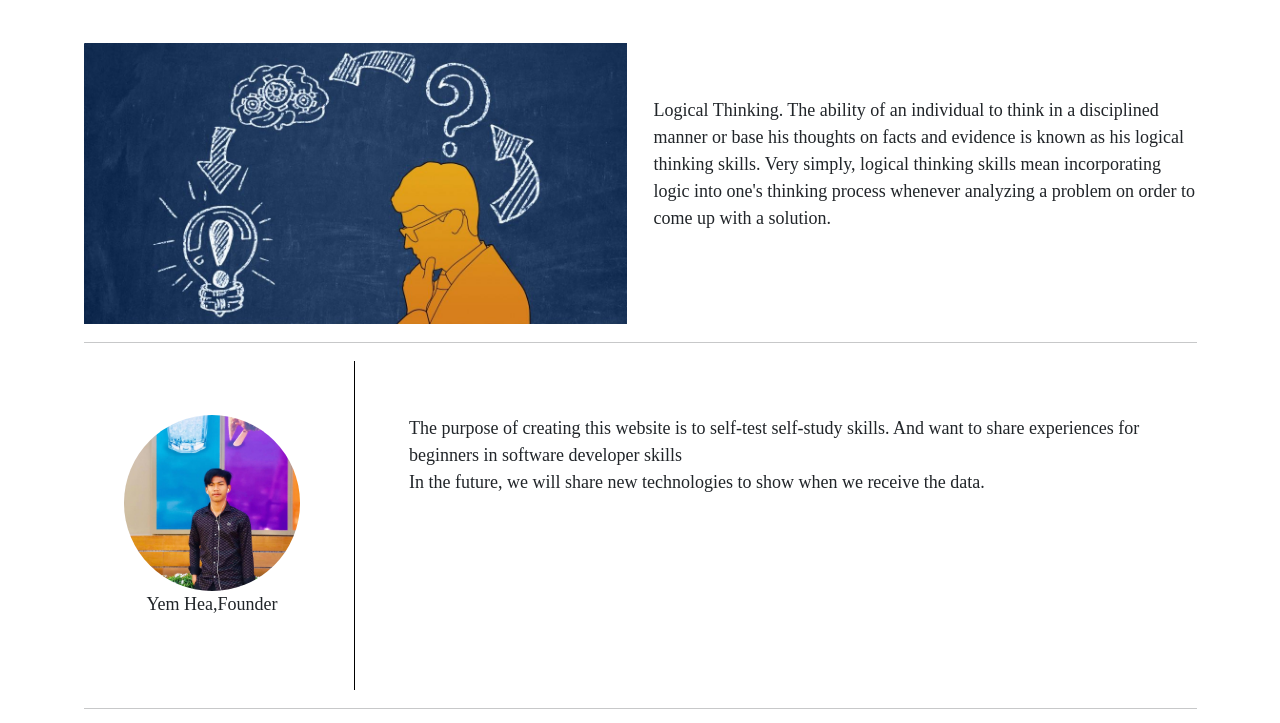
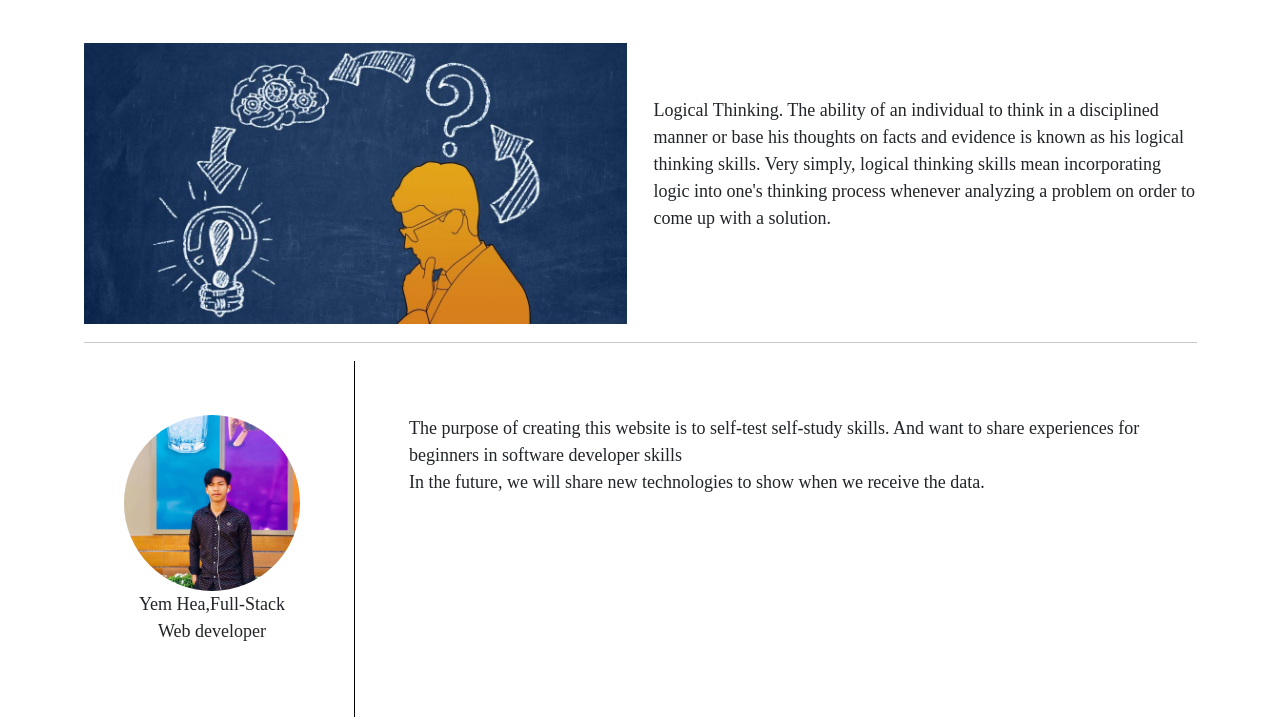
Before and after one commit to heayem/My-Portfolio, a plain HTML site: page index.html in a window 1280 px wide. Shown: the part 77-800 px from the top of the page. Drawn offline with Linux system fonts and the light colour scheme.

Commit message:
Recorrect

```diff
--- a/index.html
+++ b/index.html
@@ -84,7 +84,7 @@
       <div class="col-lg-3 col-md-9 col-sm-12 p-5" style="border-right: 1px solid black;">
         <figure>
           <img src="me2.jpg" alt="">
-          <figcaption>Yem Hea,Founder</figcaption>
+          <figcaption>Yem Hea,Full-Stack Web developer</figcaption>
         </figure>
       </div>
       <div class="col-lg-9 p-5 col-md-9 col-sm-12  ">
```
